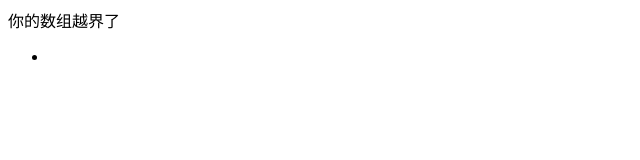
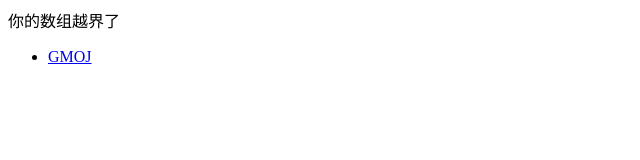
Before and after one commit to FYDJ666/FYDJ666.github.io, a plain HTML site: page index.html in a window 1280 px wide. Shown: the full height of the page, 0-640 px from the left. Drawn offline with Linux system fonts and the light colour scheme.

Commit message:
Update index.html

```diff
--- a/index.html
+++ b/index.html
@@ -2,6 +2,6 @@
   <p>你的数组越界了</p>
 
   <ul>
-    <li> <a href="https://gmoj.net/senior/#main/home>GMOJ</a> </li>
+    <li> <a href="https://gmoj.net/senior/#main/home">GMOJ</a> </li>
   </ul>
 </html>
```
